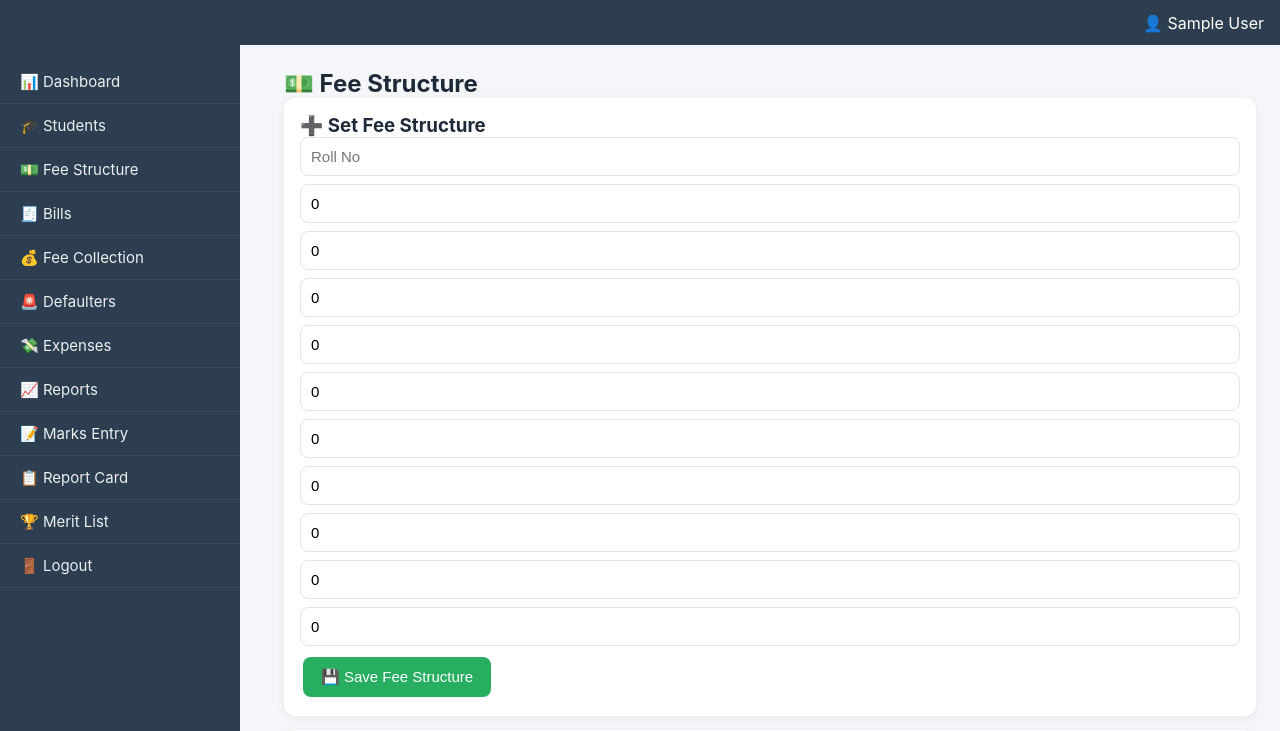
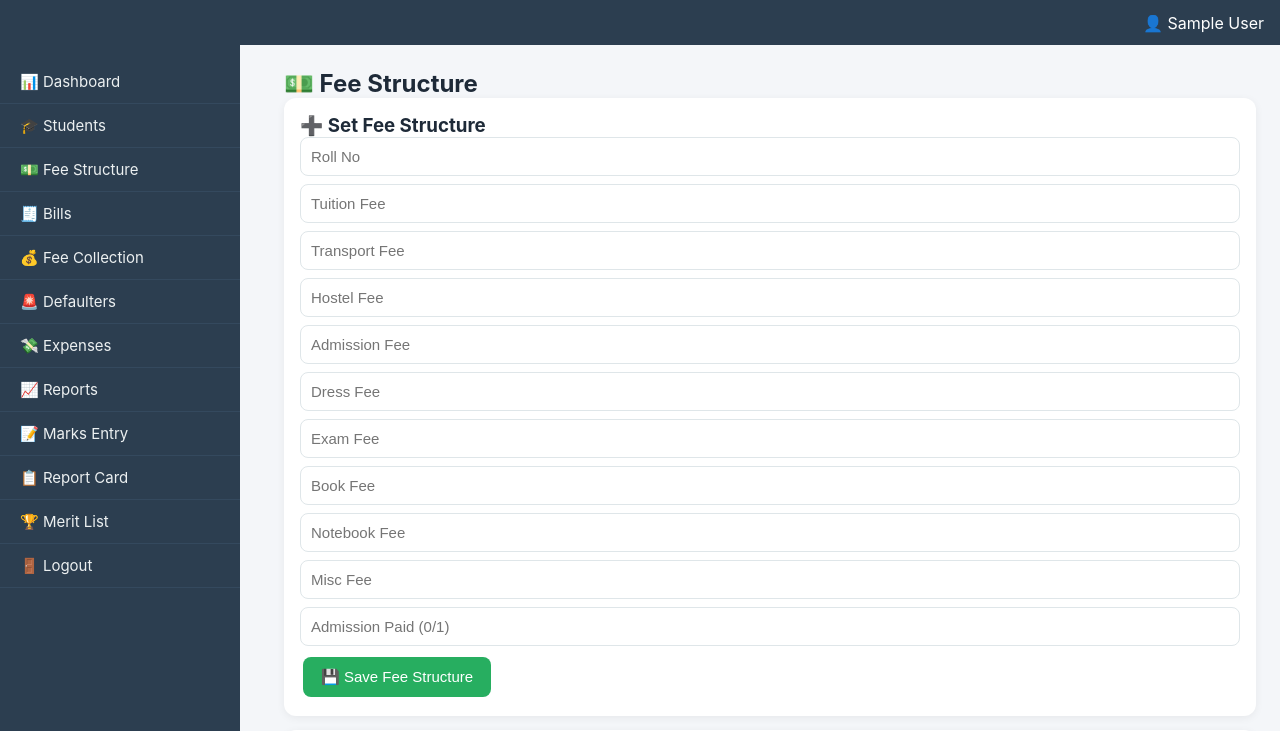
Before and after one commit to amankum500-max/School-work, a Flask app: page /fees in a window 1280 px wide. Shown: the top 731 px of the page. Run offline with Flask 3, Linux system fonts and the light colour scheme; the visitor is signed in with stand-in values (Sample User, id 1); data that the repository does not hold is empty; some libraries are stand-ins or nearby versions.

Commit message:
Update fees.html

```diff
--- a/templates/fees.html
+++ b/templates/fees.html
@@ -6,16 +6,19 @@
   <h3>➕ Set Fee Structure</h3>
   <form method="POST" action="{{ url_for('save_fees') }}">
     <input name="roll_no" placeholder="Roll No" required>
-    <input name="tuition_fee" type="number" placeholder="Tuition Fee" value="0">
-    <input name="transport_fee" type="number" placeholder="Transport Fee" value="0">
-    <input name="hostel_fee" type="number" placeholder="Hostel Fee" value="0">
-    <input name="admission_fee" type="number" placeholder="Admission Fee" value="0">
-    <input name="dress_fee" type="number" placeholder="Dress Fee" value="0">
-    <input name="exam_fee" type="number" placeholder="Exam Fee" value="0">
-    <input name="book_fee" type="number" placeholder="Book Fee" value="0">
-    <input name="notebook_fee" type="number" placeholder="Notebook Fee" value="0">
-    <input name="misc_fee" type="number" placeholder="Misc Fee" value="0">
-    <input name="admission_paid" type="number" placeholder="Admission Paid (0/1)" value="0">
+
+    <!-- Saare value="0" hata diye gaye hain -->
+    <input name="tuition_fee" type="number" placeholder="Tuition Fee">
+    <input name="transport_fee" type="number" placeholder="Transport Fee">
+    <input name="hostel_fee" type="number" placeholder="Hostel Fee">
+    <input name="admission_fee" type="number" placeholder="Admission Fee">
+    <input name="dress_fee" type="number" placeholder="Dress Fee">
+    <input name="exam_fee" type="number" placeholder="Exam Fee">
+    <input name="book_fee" type="number" placeholder="Book Fee">
+    <input name="notebook_fee" type="number" placeholder="Notebook Fee">
+    <input name="misc_fee" type="number" placeholder="Misc Fee">
+    <input name="admission_paid" type="number" placeholder="Admission Paid (0/1)">
+
     <button class="green">💾 Save Fee Structure</button>
   </form>
 </div>
```
